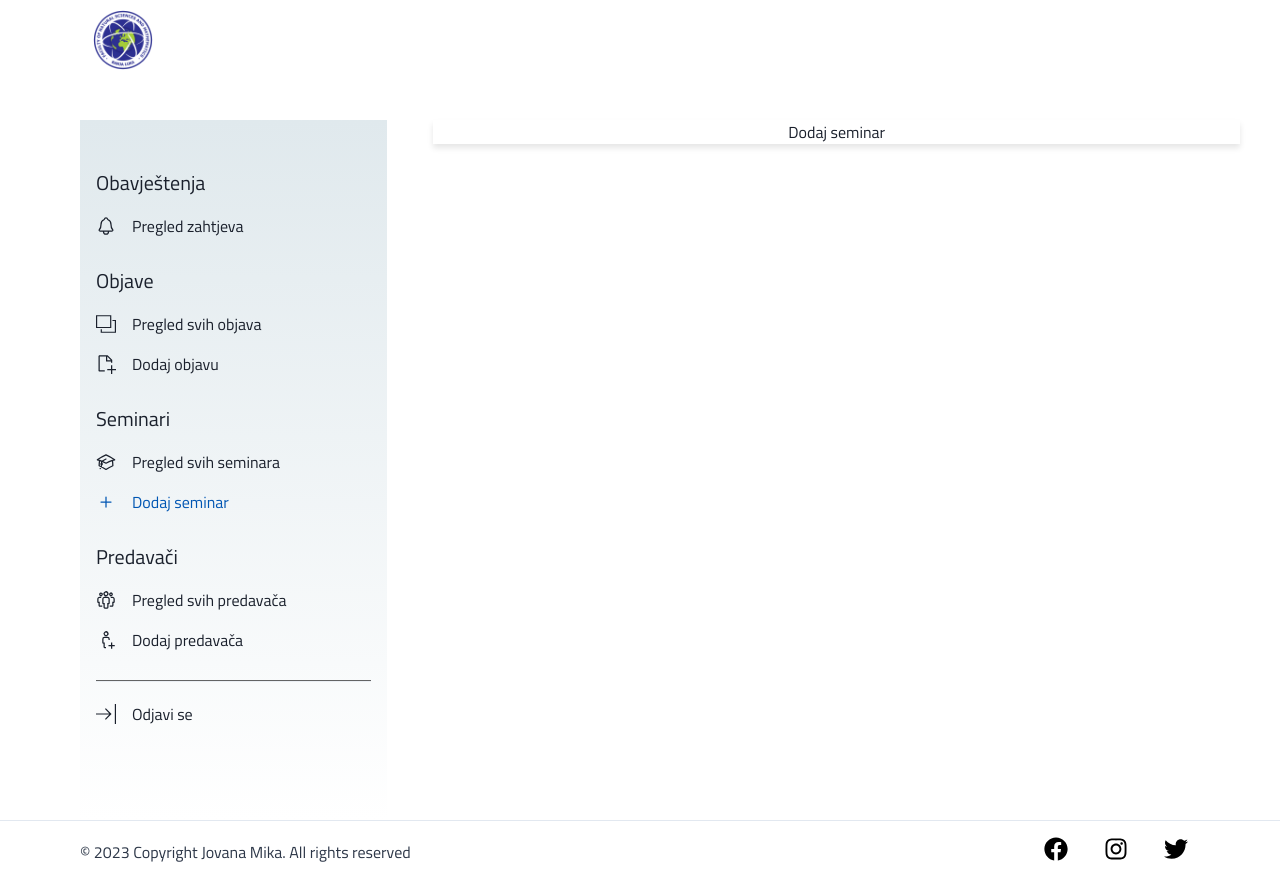
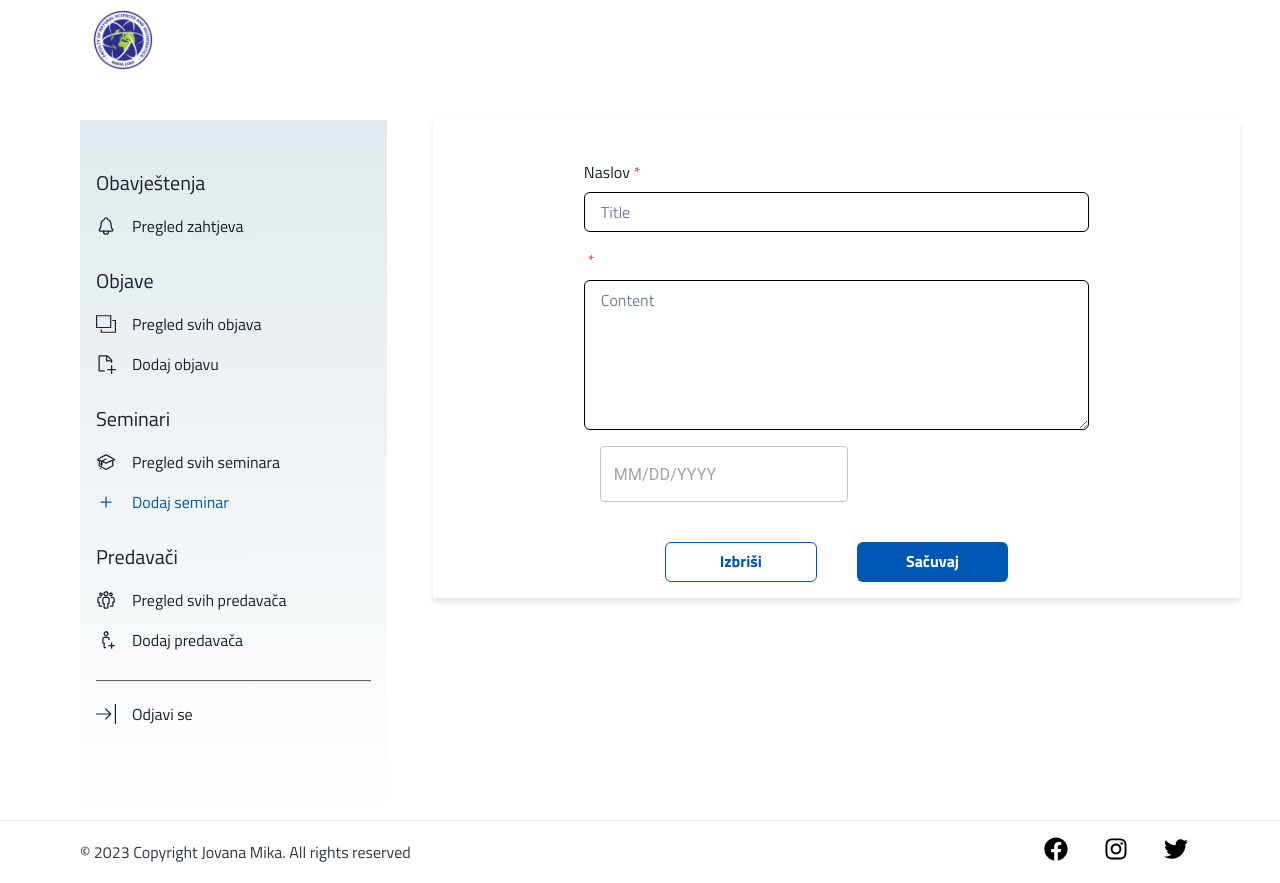
Before and after one commit to jovanamika/Diplomski-rad, a React (Create React App) app in the folder diplomski_frontend/: page /admin in a window 1280 px wide. Both pictures are taken after a click on the element "Dodaj seminar". Built offline with nearby package versions, Linux system fonts and the light colour scheme.

Commit message:
AdminPanel updated

```diff
--- a/diplomski_frontend/package.json
+++ b/diplomski_frontend/package.json
@@ -11,12 +11,16 @@
     "@mui/icons-material": "^5.14.6",
     "@mui/material": "^5.14.6",
     "@mui/styled-engine-sc": "^5.14.6",
+    "@mui/x-date-pickers": "^6.16.0",
     "@react-icons/all-files": "^4.1.0",
     "@testing-library/jest-dom": "^5.17.0",
     "@testing-library/react": "^13.4.0",
     "@testing-library/user-event": "^13.5.0",
+    "date-fns": "^2.30.0",
+    "dayjs": "^1.11.10",
     "framer-motion": "^10.16.4",
     "react": "^18.2.0",
+    "react-datepicker": "^4.18.0",
     "react-dom": "^18.2.0",
     "react-icons": "^4.11.0",
     "react-router-dom": "^6.15.0",
--- /dev/null
+++ b/diplomski_frontend/src/Pages/AdminPage/AddSeminar.jsx
@@ -0,0 +1,95 @@
+import { Container, FormControl, FormLabel, Input, FormHelperText, FormErrorMessage, Stack, Button, Textarea } from '@chakra-ui/react'
+import React from 'react'
+import { useState } from 'react'
+import { LocalizationProvider } from '@mui/x-date-pickers/LocalizationProvider';
+import { AdapterDayjs } from '@mui/x-date-pickers/AdapterDayjs';
+import { DatePicker } from '@mui/x-date-pickers/DatePicker';
+import dayjs from 'dayjs';
+
+export default function AddSeminar() {
+    const [input, setInput] = useState('')
+    const [selectedDate, setDate] = useState(null);
+
+    const handleInputChange = (e) => setInput(e.target.value)
+
+    const handleDateChange = (date) => {
+        console.log("DD");
+        setDate(date); //kasni za jedan change
+        const formattedDate = selectedDate
+            ? dayjs(selectedDate).format('MM/DD/YYYY')
+            : ''; // Format the selectedDate as MM/DD/YYYY
+        console.log("Datum: ", formattedDate);
+    }
+
+    const isError = input === ''
+    return (
+        <Container justifyContent={'center'} align='center' width={'100%'} pt={'5vh'}>
+            <FormControl id="title" isRequired mb={'2vh'}>
+                <FormLabel>Naslov</FormLabel>
+                <Input
+                    placeholder="Title"
+                    _placeholder={{ color: 'gray.500' }}
+                    type="text"
+                    border="1px solid black"
+                />
+            </FormControl>
+            <FormControl id="description" isRequired mb={'2vh'}>
+                <FormLabel></FormLabel>
+                <Textarea
+                    placeholder="Content"
+                    _placeholder={{ color: 'gray.500' }}
+                    type="text"
+                    border="1px solid black"
+                    height={"150px"}
+                    style={{ verticalAlign: 'top' }}
+                />
+            </FormControl>
+            <Container align='left'>
+                <LocalizationProvider dateAdapter={AdapterDayjs}>
+                    <DatePicker
+                        value={selectedDate}
+                        onChange={value => handleDateChange(value)} />
+                </LocalizationProvider>
+            </Container>
+
+            <Stack spacing={10} direction={['column', 'row']} mt={'5vh'} mb={'2vh'} align={'center'} justify={'center'}>
+                <Button
+                    className='cancel-btn'
+                    w="30%"
+                    style={{
+                        background: 'white',
+                        border: '1px solid var(--color-blue)',
+                        color: 'var(--color-blue)'
+                    }}
+                    onMouseEnter={(e) => {
+                        e.currentTarget.style.background = 'var(--color-dark-blue)';
+                        e.currentTarget.style.color = 'white';
+                    }}
+                    onMouseLeave={(e) => {
+                        e.currentTarget.style.background = 'white';
+                        e.currentTarget.style.color = 'var(--color-blue)';
+                    }}
+                >
+                    Izbriši
+                </Button>
+                <Button
+                    className='confirm-btn'
+                    w="30%"
+                    style={{
+                        background: 'var(--color-blue)',
+                        color: 'white'
+                    }}
+                    onMouseEnter={(e) => {
+                        e.currentTarget.style.background = 'var(--color-dark-blue)';
+                    }}
+                    onMouseLeave={(e) => {
+                        e.currentTarget.style.background = 'var(--color-blue)';
+                        e.currentTarget.style.color = 'white';
+                    }}
+                >
+                    Sačuvaj
+                </Button>
+            </Stack>
+        </Container>
+    );
+}
--- a/diplomski_frontend/src/Pages/AdminPage/AdminPanel.jsx
+++ b/diplomski_frontend/src/Pages/AdminPage/AdminPanel.jsx
@@ -11,6 +11,7 @@ import { useNavigate } from 'react-router-dom';
 import Teachers from './Teachers';
 import AddTeacher from './AddTeacher';
 import PostCard from '../ProfilPage/PostCard';
+import AddSeminar from './AddSeminar';
 
 export default function AdminPanel() {
   const [notification, setNotification] = useState(true);
@@ -24,11 +25,13 @@ export default function AdminPanel() {
   const navigate = useNavigate();
 
   const GetNotification = () => {
-    setNews(false);
+    setNotification(true);
     setSeminars(false);
     setTeachers(false);
-
-    setNotification(true);
+    setAddNews(false);
+    setAddSeminar(false);
+    setAddTeacher(false);
+    setNews(false);
   };
 
   const GetNews = () => {
@@ -168,7 +171,7 @@ export default function AdminPanel() {
         </div>)}
 
         {addSeminar && (<div className="admin-content">
-          <p>Dodaj seminar</p>
+         <AddSeminar/>
         </div>)}
 
         {teachers && (<div className="admin-content">
```
Also changed, not shown: 1 other file (tests, documents, lock files or other folders).
